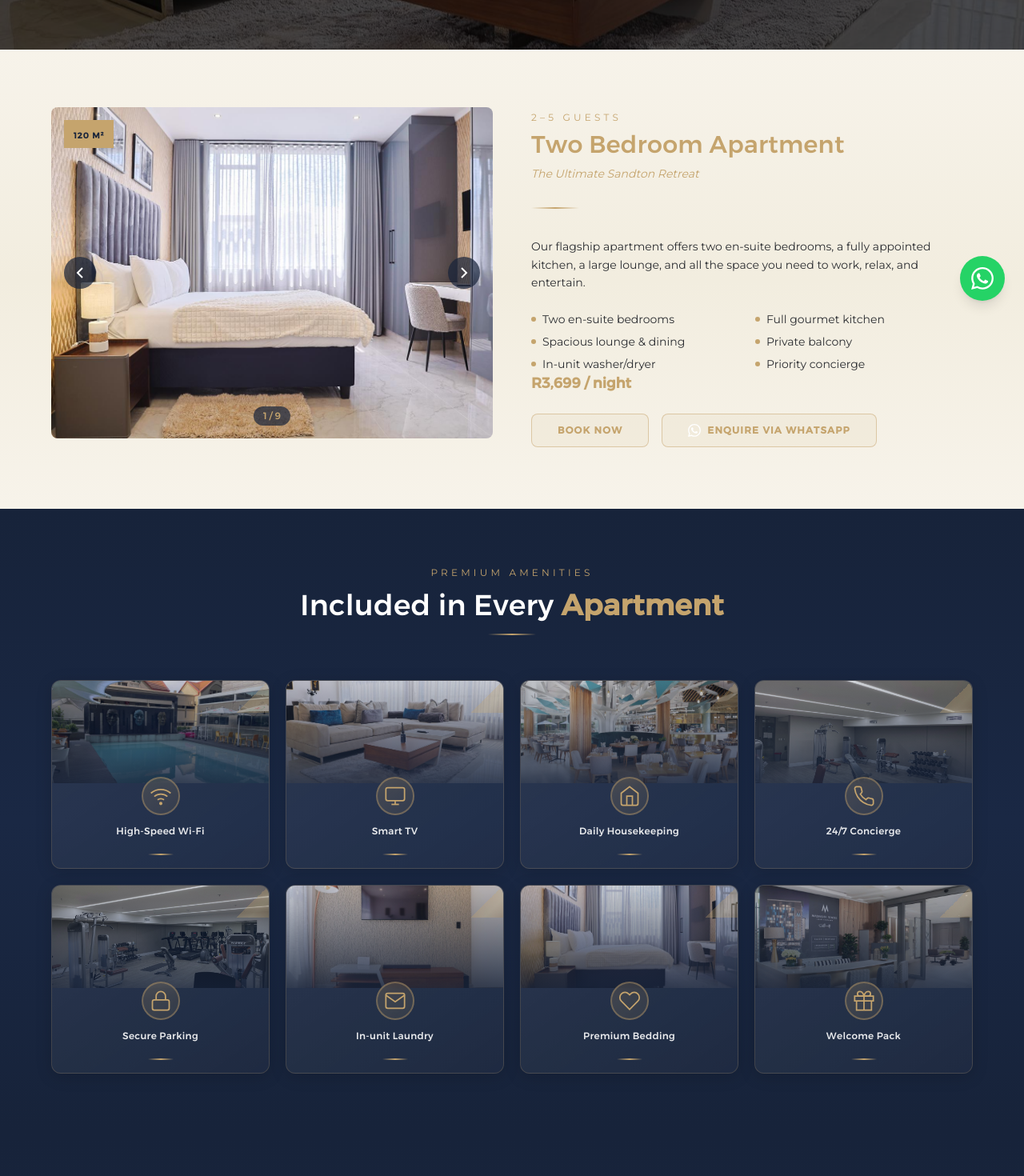
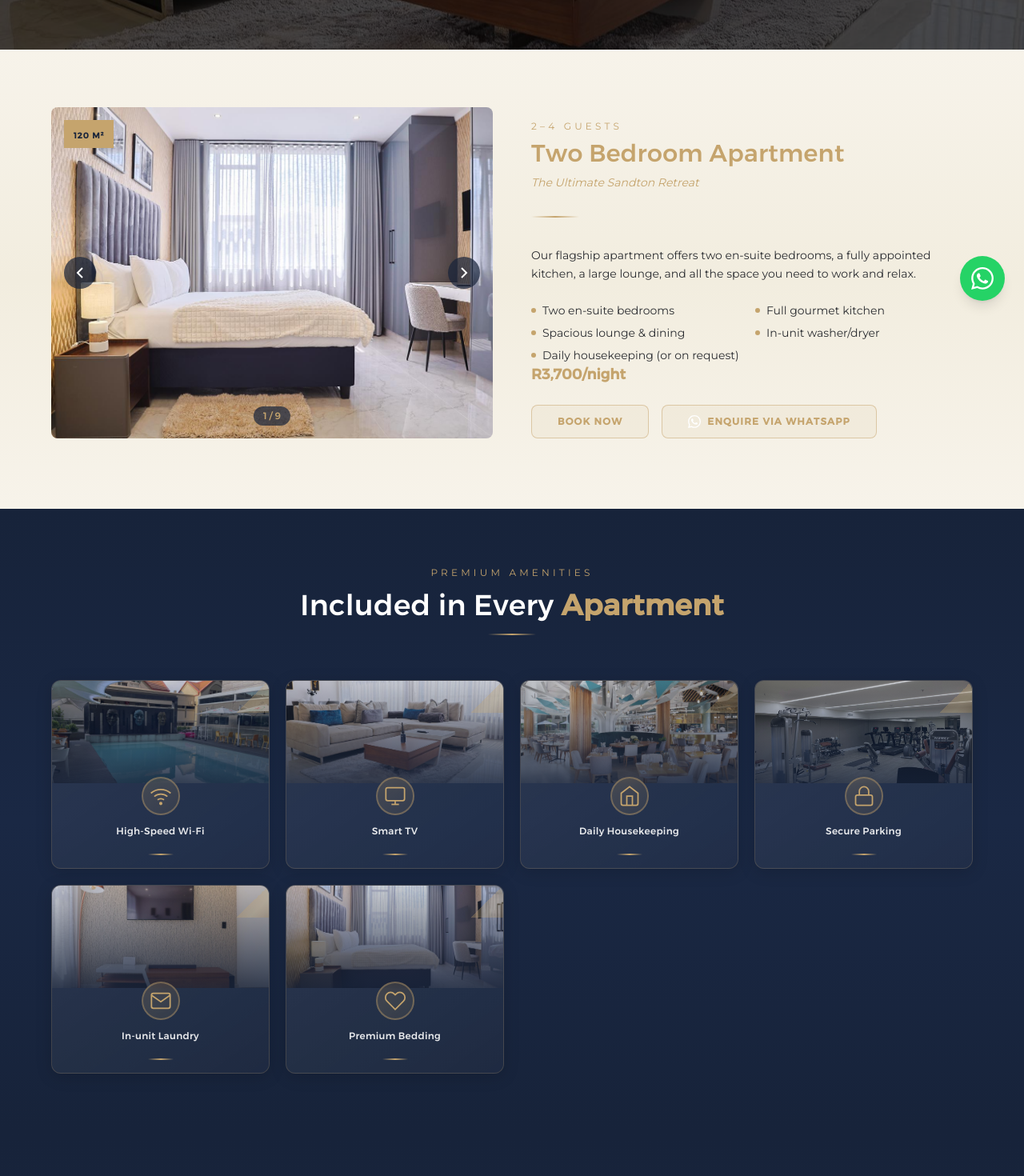
Before and after one commit to osamacreative01-max/URBAN-STAYS, a Next.js app: page /apartments in a window 1280 px wide. Shown: the part 400-1870 px from the top of the page at 80% size. Built offline with nearby package versions, Linux system fonts and the light colour scheme.

Commit message:
Update apartment details: price to R3,700/night, 2-4 guests, remove 24/7 Concierge & Welcome Pack amenities, remove gallery image descriptions

```diff
--- a/app/apartments/page.tsx
+++ b/app/apartments/page.tsx
@@ -15,8 +15,8 @@ const apartment = {
   name: "Two Bedroom Apartment",
   tagline: "The Ultimate Sandton Retreat",
   size: "120 m²",
-  occupancy: "2–5 Guests",
-  price: "R3,699 / night",
+  occupancy: "2–4 Guests",
+  price: "R3,700/night",
   images: [
     "/images/Two Bedroom Apartment images/WhatsApp Image 2026-08-03 at 5.07.27 PM.jpeg",
     "/images/Two Bedroom Apartment images/WhatsApp Image 2026-08-03 at 5.08.06 PM.jpeg",
@@ -29,14 +29,13 @@ const apartment = {
     "/images/Two Bedroom Apartment images/IMG-20260618-WA0015 (1).jpg",
   ],
   description:
-    "Our flagship apartment offers two en-suite bedrooms, a fully appointed kitchen, a large lounge, and all the space you need to work, relax, and entertain.",
+    "Our flagship apartment offers two en-suite bedrooms, a fully appointed kitchen, a large lounge, and all the space you need to work and relax.",
   features: [
     "Two en-suite bedrooms",
     "Full gourmet kitchen",
     "Spacious lounge & dining",
-    "Private balcony",
     "In-unit washer/dryer",
-    "Priority concierge",
+    "Daily housekeeping (or on request)",
   ],
 };
 
@@ -283,15 +282,7 @@ export default function ApartmentsPage() {
               label: "Daily Housekeeping",
               image: "/images/gallery/WhatsApp Image 2026-08-25 at 12.57.09 PM123.jpeg",
             },
-            {
-              icon: (
-                <svg viewBox="0 0 24 24" fill="none" stroke="#C5A46D" strokeWidth="1.5" className="w-7 h-7">
-                  <path d="M22 16.92v3a2 2 0 01-2.18 2 19.79 19.79 0 01-8.63-3.07 19.5 19.5 0 01-6-6 19.79 19.79 0 01-3.07-8.67A2 2 0 014.11 2h3a2 2 0 012 1.72c.127.96.361 1.903.7 2.81a2 2 0 01-.45 2.11L8.09 9.91a16 16 0 006 6l1.27-1.27a2 2 0 012.11-.45c.907.339 1.85.573 2.81.7A2 2 0 0122 16.92z" />
-                </svg>
-              ),
-              label: "24/7 Concierge",
-              image: "/images/gallery/WhatsApp Image 2026-08-25 at 12.58.25 PM321.jpeg",
-            },
+
             {
               icon: (
                 <svg viewBox="0 0 24 24" fill="none" stroke="#C5A46D" strokeWidth="1.5" className="w-7 h-7">
@@ -321,19 +312,7 @@ export default function ApartmentsPage() {
               label: "Premium Bedding",
               image: "/images/WhatsApp Image 2026-08-03 at 5.07.27 PM.jpeg",
             },
-            {
-              icon: (
-                <svg viewBox="0 0 24 24" fill="none" stroke="#C5A46D" strokeWidth="1.5" className="w-7 h-7">
-                  <path d="M20 12v10H4V12" />
-                  <path d="M2 7h20v5H2z" />
-                  <path d="M12 22V7" />
-                  <path d="M12 7H7.5a2.5 2.5 0 010-5C11 2 12 7 12 7z" />
-                  <path d="M12 7h4.5a2.5 2.5 0 000-5C13 2 12 7 12 7z" />
-                </svg>
-              ),
-              label: "Welcome Pack",
-              image: "/images/gallery/WhatsApp Image 2026-08-25 at 12.57.09 PM.jpeg",
-            },
+
           ].map((item, i) => (
             <div
               key={i}
@@ -470,7 +449,7 @@ export default function ApartmentsPage() {
                 </div>
                 <div className="text-left">
                   <p className="font-montserrat text-sm font-semibold" style={{ color: "#17233A" }}>Two Bedroom Apartment</p>
-                  <p className="font-lato text-xs" style={{ color: "#2B2D31" }}>R3,699 / night · 2-5 Guests</p>
+                  <p className="font-lato text-xs" style={{ color: "#2B2D31" }}>R3,700/night · 2-4 Guests</p>
                 </div>
               </div>
               <a
--- a/app/gallery/page.tsx
+++ b/app/gallery/page.tsx
@@ -148,13 +148,7 @@ export default function GalleryPage() {
                   role="img"
                   aria-label={item.alt}
                 />
-                {/* Label shown until real image loads */}
-                <span
-                  className="font-lato text-xs tracking-wider relative z-10"
-                  style={{ color: "rgba(255,255,255,0.35)" }}
-                >
-                  {item.alt}
-                </span>
+
                 {/* Hover overlay */}
                 <div
                   className="absolute inset-0 flex items-center justify-center transition-opacity duration-300"
--- a/app/page.tsx
+++ b/app/page.tsx
@@ -529,7 +529,7 @@ export default function HomePage() {
                 </div>
                 <div className="text-left">
                   <p className="font-montserrat text-sm font-semibold" style={{ color: "#17233A" }}>Two Bedroom Apartment</p>
-                  <p className="font-lato text-xs" style={{ color: "#2B2D31" }}>R3,700 / night · 2-5 Guests</p>
+                  <p className="font-lato text-xs" style={{ color: "#2B2D31" }}>R3,700/night · 2-4 Guests</p>
                 </div>
               </div>
               <a
```
